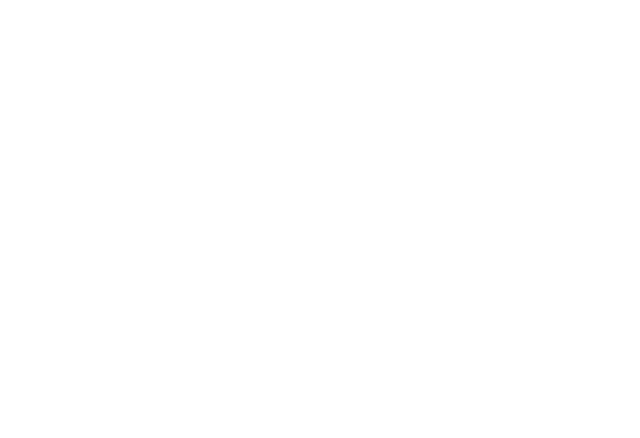
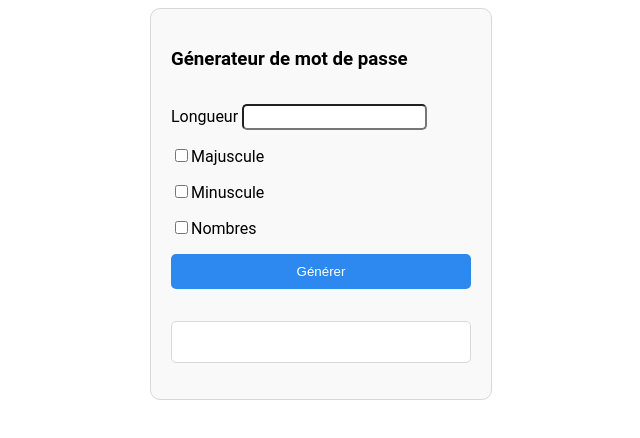
Before and after one commit to Abdoul224GN/password_generator, a website: page index.html in a window 1280 px wide. Shown: the whole page, without its empty margins (319-959 px from the left). Drawn offline with Linux system fonts and the light colour scheme.

Commit message:
Création du formulaire et ajout du style

```diff
--- a/index.html
+++ b/index.html
@@ -3,9 +3,25 @@
 <head>
     <meta charset="UTF-8">
     <title>Generateur de mot de passe</title>
-  <link rel="stylesheet" href="style.css">
+    <link rel="stylesheet" href="style.css">
 </head>
 <body>
-
+<div class="container">
+    <h3>Génerateur de mot de passe</h2>
+    <label for="longueur">Longueur
+        <input type="number" id="longueur">
+    </label>
+    <label for="majuscule">
+        <input type="checkbox" id="majuscule">Majuscule
+    </label>
+    <label for="minuscule">
+        <input type="checkbox" id="minuscule">Minuscule
+    </label>
+    <label for="number">
+        <input type="checkbox" id="number">Nombres
+    </label>
+    <button>Générer</button>
+    <p id="motDePasse"></p>
+</div>
 </body>
 </html>
--- a/style.css
+++ b/style.css
@@ -0,0 +1,41 @@
+body {
+    font-family: Roboto, Geneva, Tahoma, sans-serif;
+    display: flex;
+    justify-content: center;
+}
+
+.container {
+    display: flex;
+    flex-direction: column;
+    gap: 1rem;
+    width: 300px;
+    background-color: #f9f9f9;
+    border: 1px solid #d8d8d8;
+    padding: 20px;
+    border-radius: 10px;
+}
+
+#longueur {
+    height: 20px;
+    border-radius: 5px;
+}
+
+button {
+    background: #2d89ef;
+    color: white;
+    padding: 10px;
+    border: none;
+    border-radius: 5px;
+    cursor: pointer;
+}
+
+button:hover {
+    background: #2d89ef;
+}
+
+p {
+    height: 40px;
+    border-radius: 5px;
+    background-color: white;
+    border: 1px solid #d8d8d8;
+}
```
